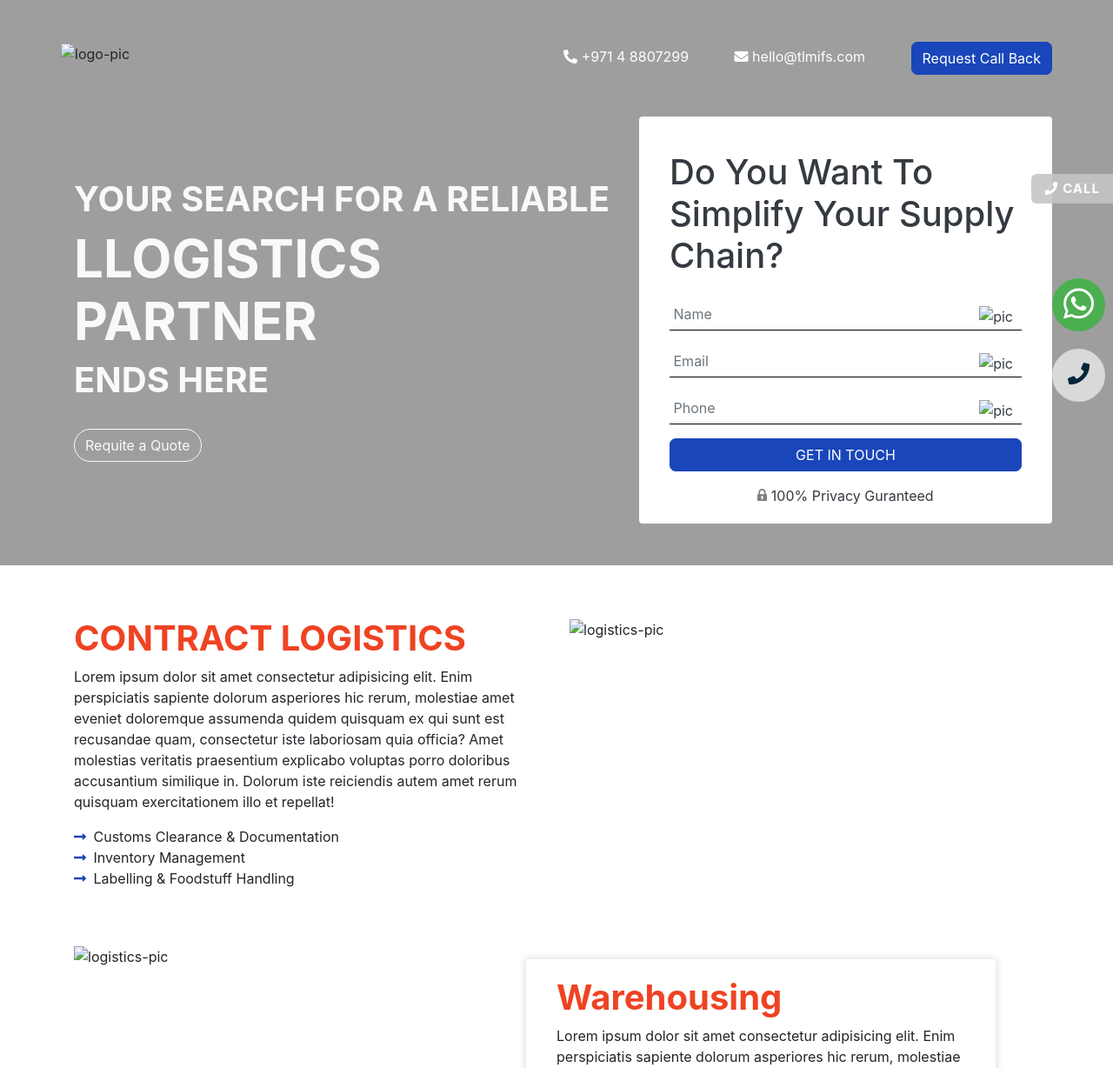
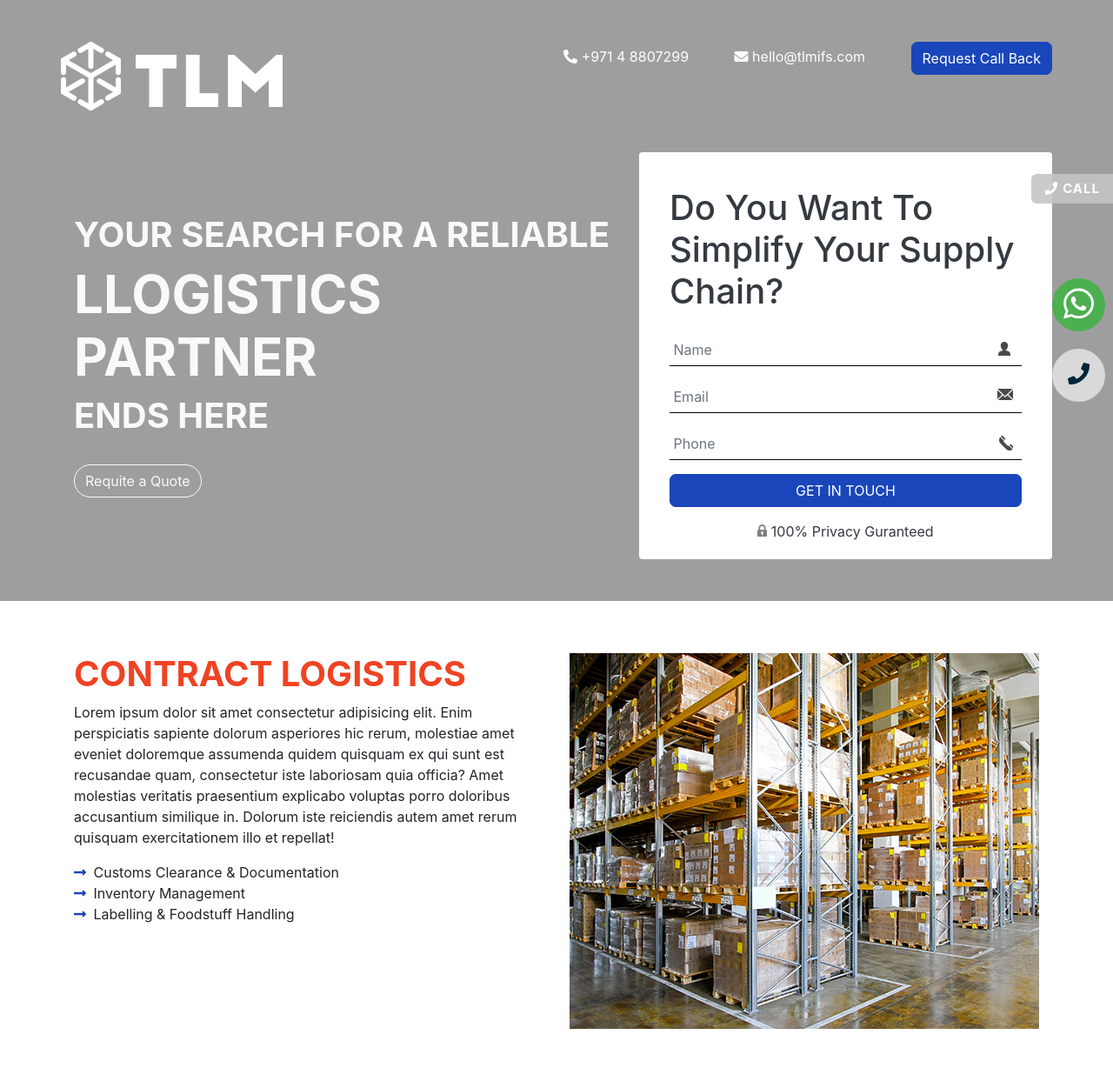
Before and after one commit to mohammad-mekawy/TLM, a plain HTML site: page index.html in a window 1280 px wide. Shown: the top 1228 px of the page at 87% size. Drawn offline with nearby package versions, Linux system fonts and the light colour scheme; the site is published under a folder, as on GitHub Pages, so addresses that start at the root find nothing.

Commit message:
fix path

```diff
--- a/index.html
+++ b/index.html
@@ -17,7 +17,7 @@
         <div class="container">
             <div class="row pb-5">
                 <div class="logo">
-                    <img src="/assets/imgs/Logo.png" alt="logo-pic">
+                    <img src="assets/imgs/Logo.png" alt="logo-pic">
                 </div>
                 <div class="ml-auto text-light">
                     <a href="tel:+971 4 8807299" target="blank" class="pr-5"> <i class="fas fa-phone"></i> +971 4 8807299
@@ -66,17 +66,17 @@
                         <div class=" form-group relative mb-3 ">
                             <label class=" sr-only " for=" FormInputName ">Name</label>
                             <input type=" text " class=" form-control " id=" FormInputName " placeholder=" Name ">
-                            <img src="/assets/imgs/Name.png " alt=" pic " class=" absolute ">
+                            <img src="assets/imgs/Name.png" alt=" pic " class=" absolute ">
                         </div>
                         <div class=" form-group relative mb-3 ">
                             <label class=" sr-only " for=" FormInputEmail ">Email</label>
                             <input type=" Email " class=" form-control " id=" FormInputEmail " placeholder=" Email ">
-                            <img src="/assets/imgs/Email.png " alt=" pic " class=" absolute ">
+                            <img src="assets/imgs/Email.png" alt=" pic " class=" absolute ">
                         </div>
                         <div class=" form-group relative mb-3 ">
                             <label class=" sr-only " for=" FormInputName ">Phone</label>
                             <input type=" text " class=" form-control " id=" FormInputPhone " placeholder=" Phone ">
-                            <img src="/assets/imgs/Phone.png " alt=" pic " class=" absolute ">
+                            <img src="assets/imgs/Phone.png" alt=" pic " class=" absolute ">
                         </div>
                         <div class=" text-center ">
                             <button type=" submit " class=" btn btn-block btn-primary text-uppercase mb-3 ">get in
@@ -109,12 +109,12 @@
                         </ul>
                     </div>
                     <div class=" col-md-6 ">
-                        <img src="/assets/imgs/P1.png" alt=" logistics-pic ">
+                        <img src="assets/imgs/P1.png" alt="logistics-pic">
                     </div>
                 </div>
                 <div class=" row mt-5 ">
                     <div class=" col-md-6 ">
-                        <img src="/assets/imgs/P2.png" alt=" logistics-pic ">
+                        <img src="assets/imgs/P2.png" alt="logistics-pic">
                     </div>
                     <div class=" col-md-6 ">
                         <div class=" fly ">
```
